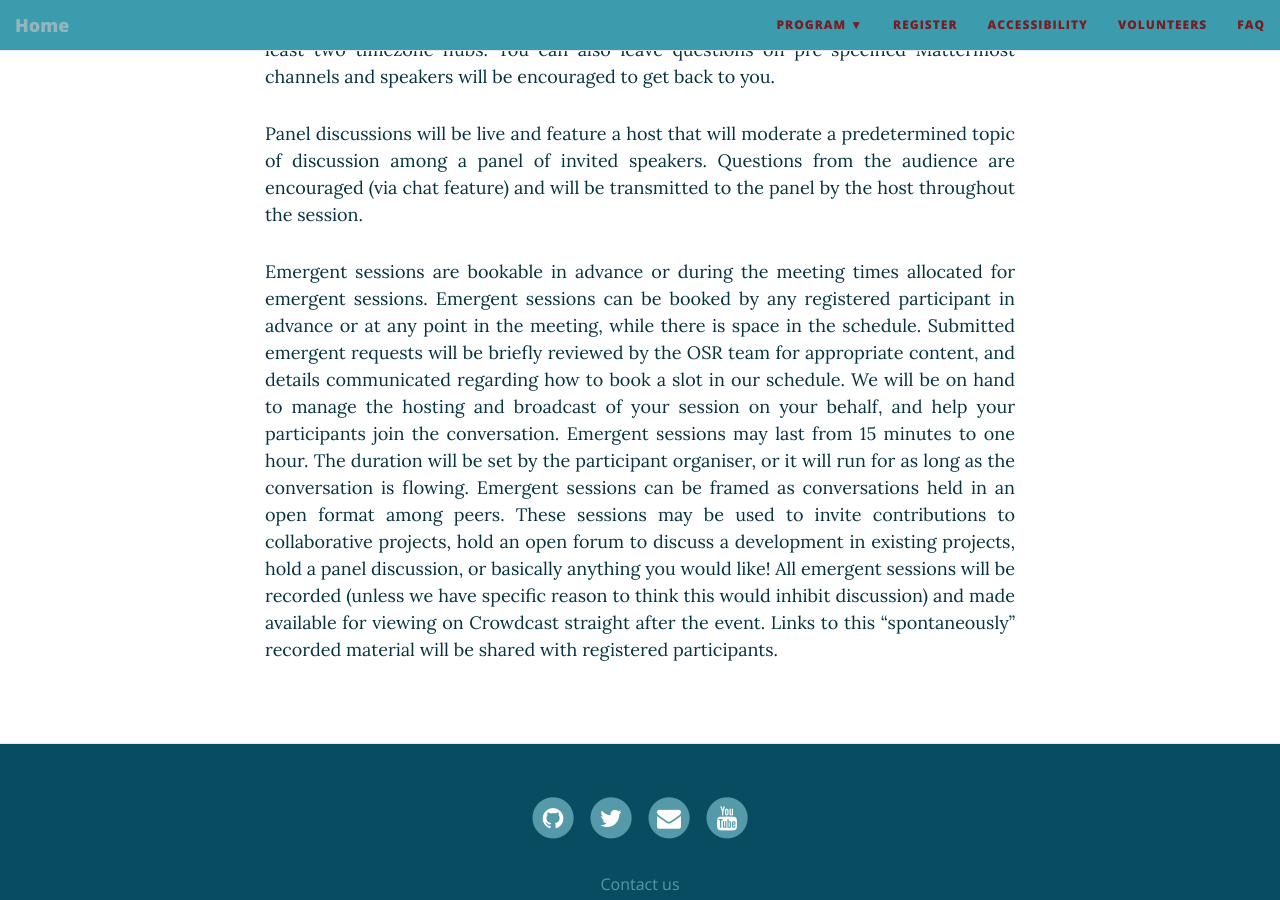
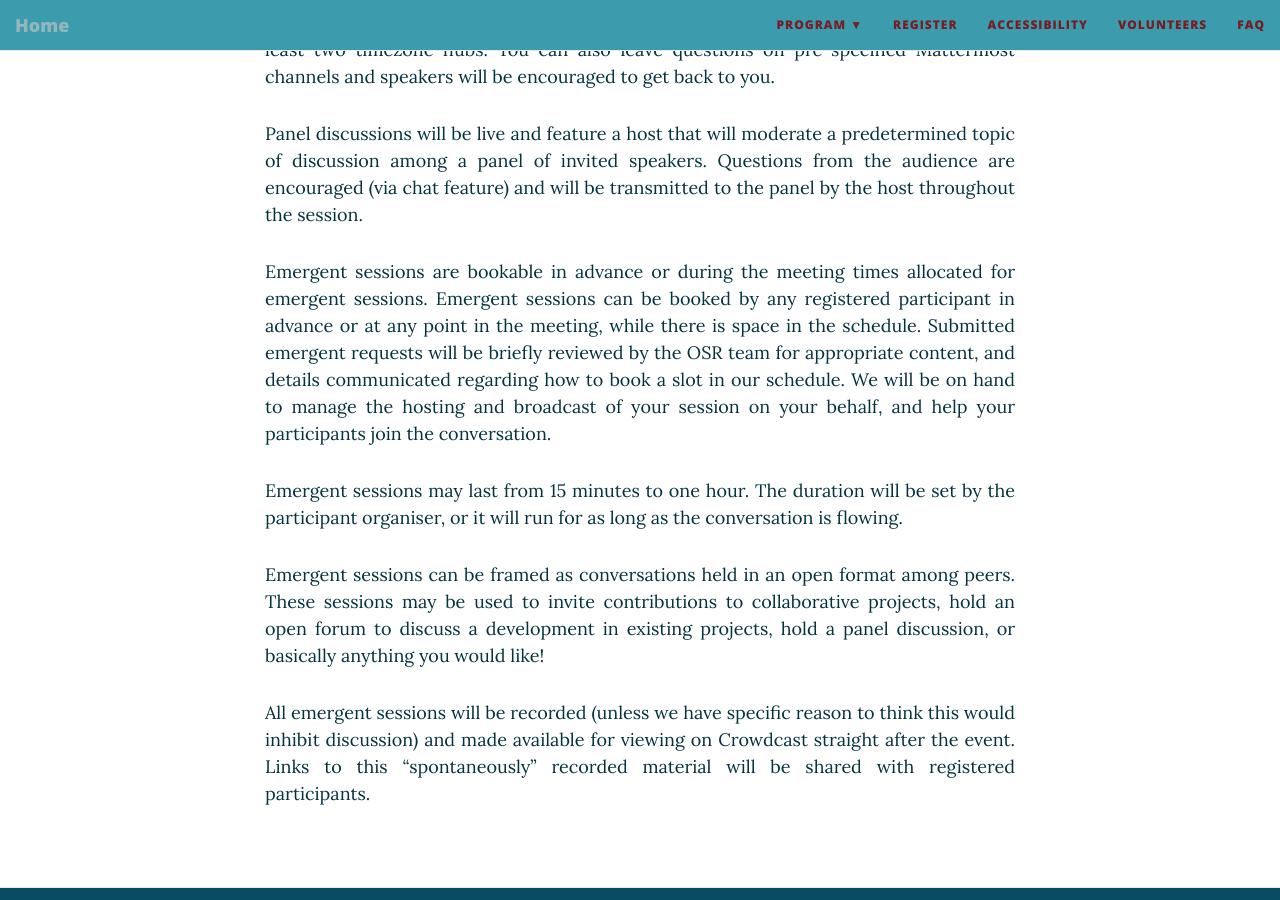
Before and after one commit to ohbm/osr2021, a Jekyll site: the page built from formats.md, in a window 1280 px wide and 900 px high, scrolled down 810 px. Built offline with Jekyll 4.4.1, drawn with Linux system fonts in a browser that asks for light colours; nearby versions of some CDN libraries.

Commit message:
Update formats.md

```diff
--- a/formats.md
+++ b/formats.md
@@ -16,13 +16,10 @@
   Educational talks will be pre-recorded and broadcast according to our schedule. Speakers will be available for Q&A immediately following the broadcast of their talks in at least two timezone hubs. You can also leave questions on pre-specified Mattermost channels and speakers will be encouraged to get back to you.
 </p>
 <div id='panel'></div>
-<p align="justify">
-Panel discussions will be live and feature a host that will moderate a predetermined topic of discussion among a panel of invited speakers. Questions from the audience are encouraged (via chat feature) and will be transmitted to the panel by the host throughout the session.
+<p align="justify">Panel discussions will be live and feature a host that will moderate a predetermined topic of discussion among a panel of invited speakers. Questions from the audience are encouraged (via chat feature) and will be transmitted to the panel by the host throughout the session.</p>
+<div id='emergent'></div>
+<p align="justify">Emergent sessions are bookable in advance or during the meeting times allocated for emergent sessions. Emergent sessions can be booked by any registered participant in advance or at any point in the meeting, while there is space in the schedule. Submitted emergent requests will be briefly reviewed by the OSR team for appropriate content, and details communicated regarding how to book a slot in our schedule. We will be on hand to manage the hosting and broadcast of your session on your behalf, and help your participants join the conversation.</p>
+<p align="justify">Emergent sessions may last from 15 minutes to one hour. The duration will be set by the participant organiser, or it will run for as long as the conversation is flowing.</p>
+<p align="justify">Emergent sessions can be framed as conversations held in an open format among peers. These sessions may be used to invite contributions to collaborative projects, hold an open forum to discuss a development in existing projects, hold a panel discussion, or basically anything you would like!</p>
+<p align="justify">All emergent sessions will be recorded (unless we have specific reason to think this would inhibit discussion) and made available for viewing on Crowdcast straight after the event. Links to this “spontaneously” recorded material will be shared with registered participants.
 </p>
-<div id='emergent'></div>
-<p align="justify">
-Emergent sessions are bookable in advance or during the meeting times allocated for emergent sessions. Emergent sessions can be booked by any registered participant in advance or at any point in the meeting, while there is space in the schedule. Submitted emergent requests will be briefly reviewed by the OSR team for appropriate content, and details communicated regarding how to book a slot in our schedule. We will be on hand to manage the hosting and broadcast of your session on your behalf, and help your participants join the conversation.
-Emergent sessions may last from 15 minutes to one hour. The duration will be set by the participant organiser, or it will run for as long as the conversation is flowing.
-Emergent sessions can be framed as conversations held in an open format among peers. These sessions may be used to invite contributions to collaborative projects, hold an open forum to discuss a development in existing projects, hold a panel discussion, or basically anything you would like!
-All emergent sessions will be recorded (unless we have specific reason to think this would inhibit discussion) and made available for viewing on Crowdcast straight after the event. Links to this “spontaneously” recorded material will be shared with registered participants.
-</p>
```
